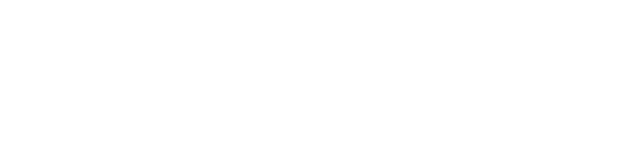
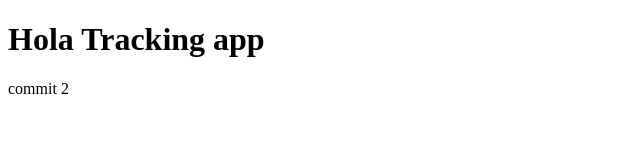
Before and after one commit to olgaitalive/1-web-l-OLGA, a plain HTML site: page index.html in a window 1280 px wide. Shown: the whole page, without its empty margins (0-640 px from the left). Drawn offline with Linux system fonts and the light colour scheme.

Commit message:
primera modificacion de index

```diff
--- a/index.html
+++ b/index.html
@@ -6,6 +6,7 @@
     <title>tracking</title>
 </head>
 <body>
-
+    <h1>Hola Tracking app</h1>
+    <p>commit 2</p>
 </body>
 </html>
```
